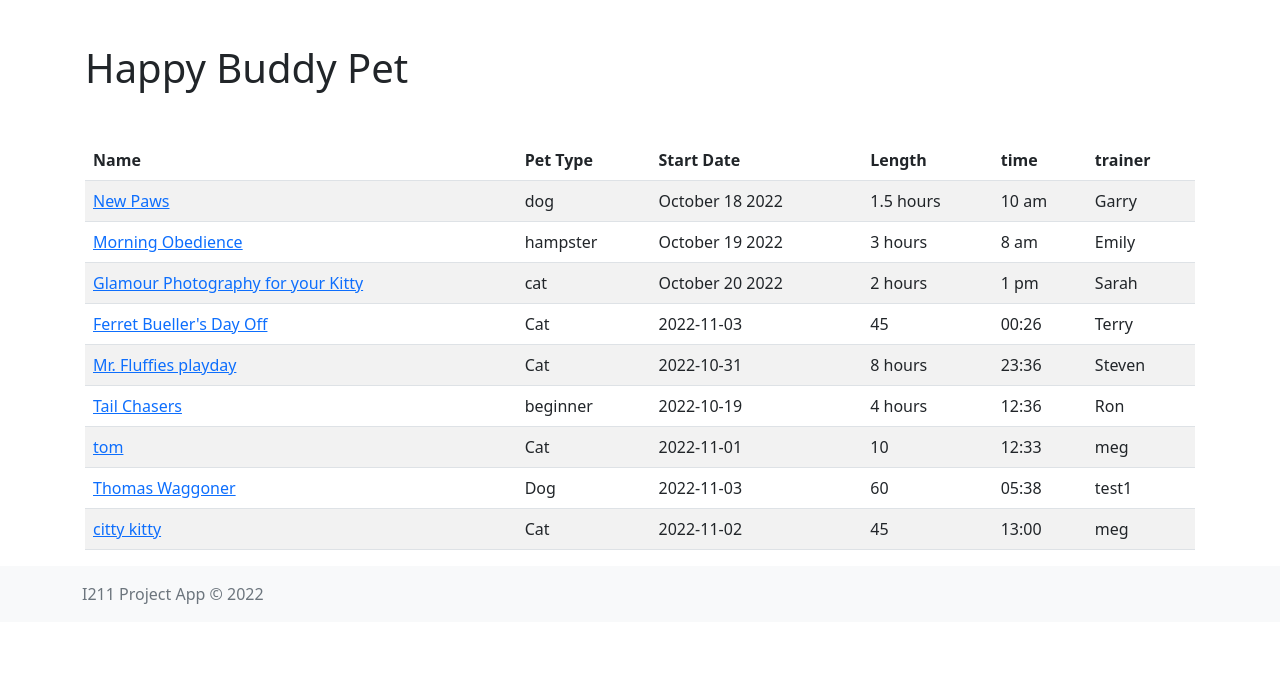
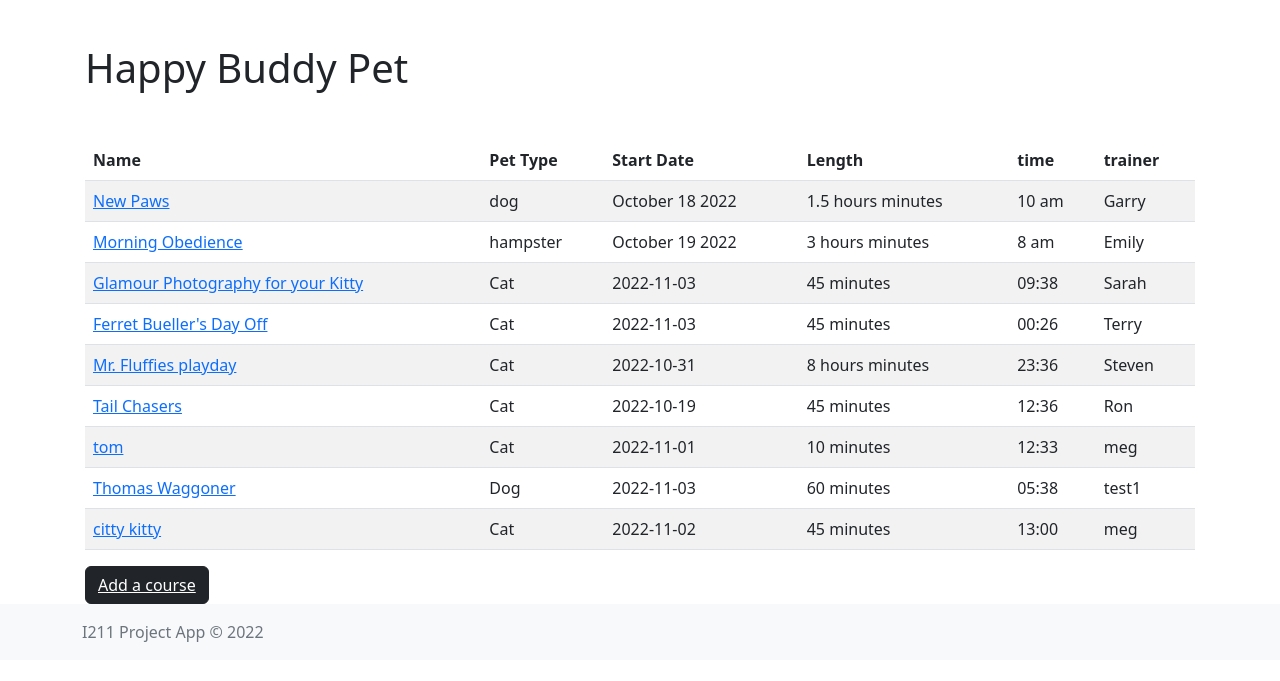
Before and after one commit to Wagg1r/i211_project, a Flask app: page /courses/ in a window 1280 px wide. Shown: the part 56-737 px from the top of the page. Run offline with Flask 2, Linux system fonts and the light colour scheme.

Commit message:
adding formating and button

```diff
--- a/courses.csv
+++ b/courses.csv
@@ -1,10 +1,10 @@
 name,pet_type,level,start_date,start_time,duration,trainer,description
 New Paws, dog, beginner, October 18 2022, 10 am, 1.5 hours, Garry, puppy play time
 Morning Obedience, hampster, intermediate,October 19 2022, 8 am, 3 hours, Emily, Obedience training
-Glamour Photography for your Kitty, cat, advanced,October 20 2022,1 pm,2 hours,Sarah,Photos for your cats
+Glamour Photography for your Kitty,Cat,Beginner,2022-11-03,09:38,45,Sarah,
 Ferret Bueller's Day Off,Cat,Beginner,2022-11-03,00:26,45, Terry,training for ferrets
 Mr. Fluffies playday,Cat,beginner,2022-10-31,23:36,8 hours,Steven,older dog sessions
-Tail Chasers,beginner,beginner,2022-10-19,12:36,4 hours,Ron,training for cats
+Tail Chasers,Cat,Beginner,2022-10-19,12:36,45,Ron,
 tom,Cat,,2022-11-01,12:33,10,meg,test
 Thomas Waggoner,Dog,Advanced,2022-11-03,05:38,60,test1,test1
 citty kitty,Cat,Advanced,2022-11-02,13:00,45,meg,asdkfljasdf a;sdlkfjasl;dfj
--- a/templates/courses.html
+++ b/templates/courses.html
@@ -23,7 +23,7 @@
                 <td scope="row"> <a href="{{url_for('course', courseID=courseList.index(course))}}">{{course['name']}}</a></td>
                 <td>{{course['pet_type']}}</td>
                 <td>{{course['start_date']}}</td>
-                <td>{{course['duration']}}</td>
+                <td>{{course['duration']}} minutes</td>
                 <td>{{course['start_time']}}</td>
                 <td>{{course['trainer']}}</td>
 
@@ -31,5 +31,7 @@
         {% endfor %}
     </tbody>
     </table>
+    <button type="button" class="btn btn-dark"> <a href="{{url_for('create_course')}}" style="color: white"> Add a course </a></button>
+
 </div>
 {% endblock %}
```
